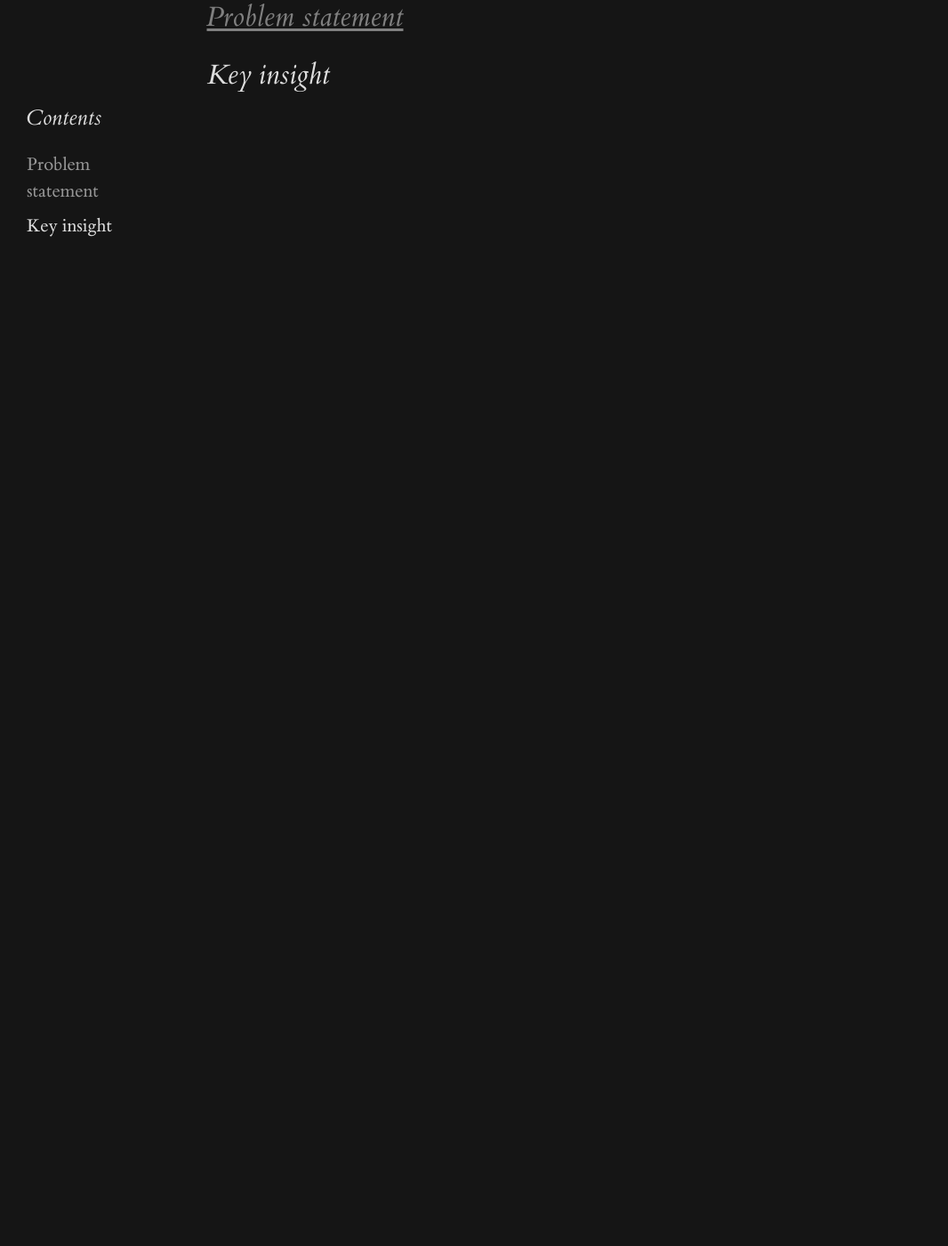
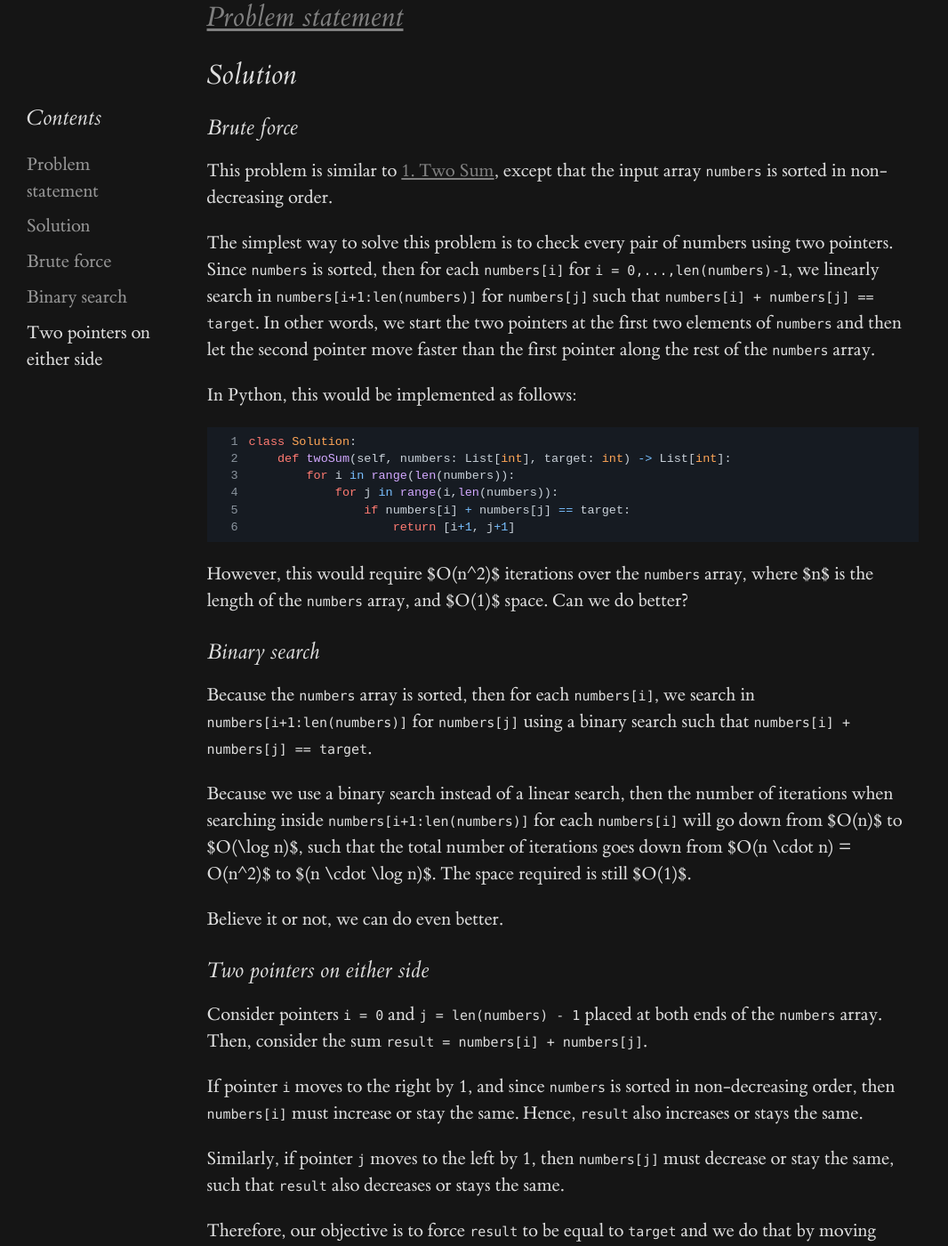
Before and after one commit to mhdadk/mhdadk.github.io, a Jekyll site: the page built from _leetcode_solutions/2025-12-12-two-sum-II.md, in a window 1280 px wide and 1400 px high, scrolled down 207 px. Shown: the whole window at 89% size, without its empty margins (0-1066 px from the left). Built offline with Jekyll 4.4.1, drawn with Linux system fonts in a browser that asks for light colours; a script that is not in the unit is left out; before the commit the page ends 900 px from its top, so only the background shows below that; some of the changed text lies outside the part shown.

Commit message:
167. Two Sum II - Input Array Is Sorted

````diff
--- a/_leetcode_solutions/2025-12-12-two-sum-II.md
+++ b/_leetcode_solutions/2025-12-12-two-sum-II.md
@@ -7,4 +7,77 @@ tags:
 ---
 ## [Problem statement](https://leetcode.com/problems/two-sum-ii-input-array-is-sorted/description/)
 
-## Key insight
+## Solution
+
+### Brute force
+
+This problem is similar to [1. Two Sum](/leetcode-solutions/two-sum), except that the
+input array `numbers` is sorted in non-decreasing order.
+
+The simplest way to solve this problem is to check every pair of numbers using two
+pointers. Since `numbers` is sorted, then for each `numbers[i]` for `i = 0,...,len(numbers)-1`, we linearly search in `numbers[i+1:len(numbers)]` for `numbers[j]` such that
+`numbers[i] + numbers[j] == target`. In other words, we start the two pointers at the first
+two elements of `numbers` and then let the second pointer move faster than the first pointer
+along the rest of the `numbers` array.
+
+In Python, this would be implemented as follows:
+```python
+class Solution:
+    def twoSum(self, numbers: List[int], target: int) -> List[int]:
+        for i in range(len(numbers)):
+            for j in range(i,len(numbers)):
+                if numbers[i] + numbers[j] == target:
+                    return [i+1, j+1]
+```
+
+However, this would require $O(n^2)$ iterations over the `numbers` array, where $n$ is
+the length of the `numbers` array, and $O(1)$ space. Can we do better?
+
+### Binary search
+
+Because the `numbers` array is sorted, then for each `numbers[i]`, we search in
+`numbers[i+1:len(numbers)]` for `numbers[j]` using a binary search such that
+`numbers[i] + numbers[j] == target`.
+
+Because we use a binary search instead of a linear search, then the number of iterations
+when searching inside `numbers[i+1:len(numbers)]` for each `numbers[i]` will go down
+from $O(n)$ to $O(\log n)$, such that the total number of iterations goes down from
+$O(n \cdot n) = O(n^2)$ to $(n \cdot \log n)$. The space required is still $O(1)$.
+
+Believe it or not, we can do even better.
+
+### Two pointers on either side
+
+Consider pointers `i = 0` and `j = len(numbers) - 1` placed at both ends of the
+`numbers` array. Then, consider the sum `result = numbers[i] + numbers[j]`.
+
+If pointer `i` moves to the right by 1, and since `numbers` is sorted in non-decreasing
+order, then `numbers[i]` must increase or stay the same. Hence, `result` also increases
+or stays the same.
+
+Similarly, if pointer `j` moves to the left by 1, then `numbers[j]` must decrease or
+stay the same, such that `result` also decreases or stays the same.
+
+Therefore, our objective is to force `result` to be equal to `target` and we do that
+by moving pointers `i` and `j` to the right and left, respectively, to increase or
+decrease `result` until it is equal to `target`. We are guaranteed to achieve this goal
+because the problem states that there will always be exactly one valid solution.
+
+In Python, this solution is implemented as:
+```python
+class Solution:
+    def twoSum(self, numbers: List[int], target: int) -> List[int]:
+        l, r = 0, len(numbers) - 1
+        while l < r:
+            result = numbers[l] + numbers[r]
+            if result < target:
+                l += 1
+            elif result > target:
+                r -= 1
+            else:
+                return [l+1, r+1]
+```
+
+Because we iterate over the `numbers` array once, then only $O(n)$ iterations are
+required, and we still only need $O(1)$ space since there are no data structures that
+scale in size as a function of the size of the `numbers` array.
````
